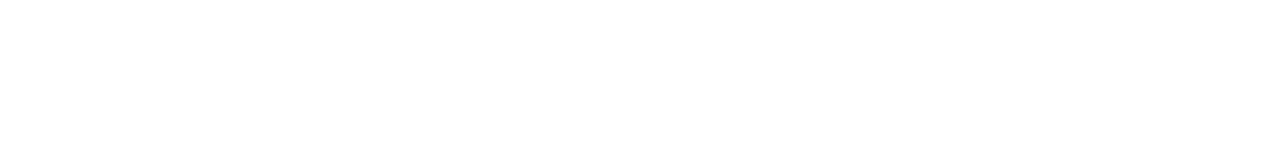
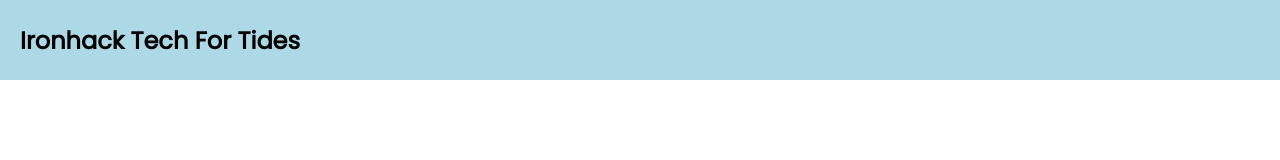
Before and after one commit to fcaramez/Tech-For-Tides-Starter-Code, a plain HTML site: page index.html in a window 1280 px wide. Drawn offline with Linux system fonts and the light colour scheme.

Commit message:
adds navbar to started-code

```diff
--- a/index.html
+++ b/index.html
@@ -12,6 +12,9 @@
     />
   </head>
   <body>
+    <nav class="navbar">
+      <h1>Ironhack Tech For Tides</h1>
+    </nav>
     <script src="/app.js"></script>
   </body>
 </html>
--- a/styles/style.css
+++ b/styles/style.css
@@ -1,8 +1,23 @@
 body {
-  margin: 20px;
+  margin: 0;
   padding: 0;
   font-family: "Poppins";
 }
+
+.navbar {
+  display: flex;
+  align-items: center;
+  justify-content: flex-start;
+  height: 10vh;
+  background-color: #add8e6;
+}
+
+.navbar h1 {
+  color: black;
+  text-align: center;
+  margin-left: 20px;
+}
+
 table#wave-list {
   width: 100%;
   border-collapse: collapse;
```
